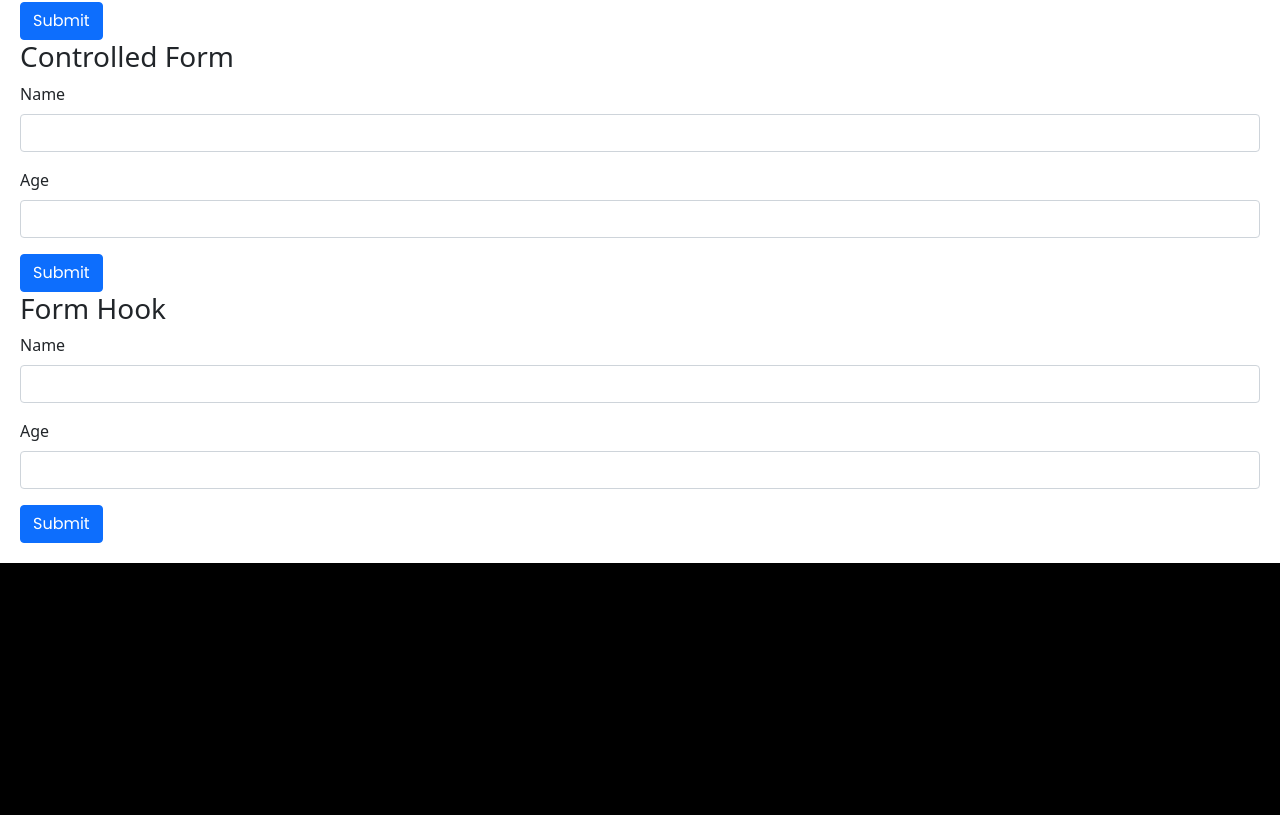
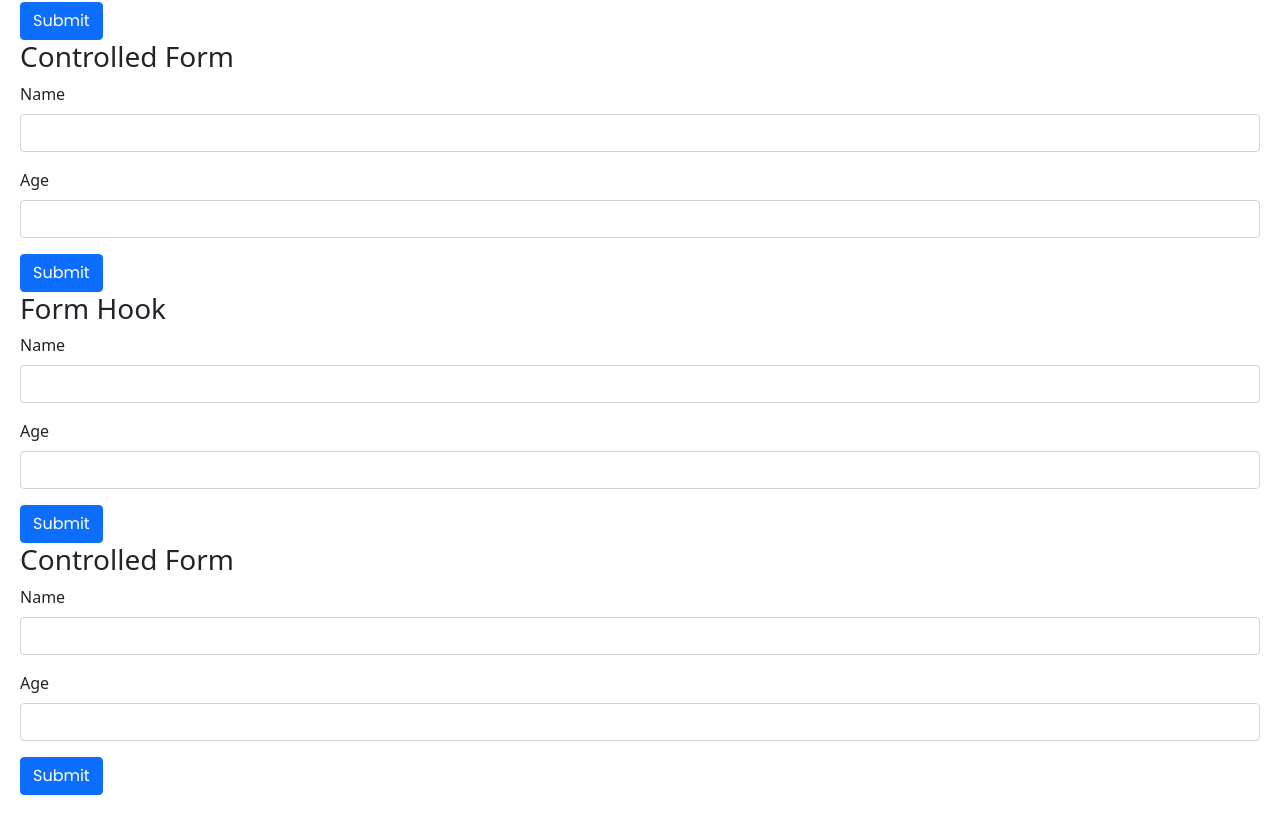
Before and after one commit to RiFactor/mosh-react-18-app, a React (Vite) app: page / in a window 1280 px wide. Shown: the part 1481-2296 px from the top of the page. Before the commit the page ends 2044 px from the top, so only its background shows below. Built offline with nearby package versions, Linux system fonts and the light colour scheme.

Commit message:
What: Schema Based Validation w/ Zod

```diff
--- a/package.json
+++ b/package.json
@@ -15,7 +15,8 @@
     "react": "^18.2.0",
     "react-dom": "^18.2.0",
     "react-hook-form": "^7.43.9",
-    "react-icons": "^4.8.0"
+    "react-icons": "^4.8.0",
+    "zod": "^3.21.4"
   },
   "devDependencies": {
     "@types/react": "^18.0.28",
--- a/src/App.tsx
+++ b/src/App.tsx
@@ -18,6 +18,7 @@ import ExpandableTextSolution from "components/ExpandableTextSolution";
 import Form from "components/Forms/Form";
 import ControlledForm from "components/Forms/ControlledForm";
 import FormHook from "components/Forms/FormHook";
+import ZodForm from "components/Forms/ZodForm";
 
 const App = () => {
   const [cartItems, setCartItems] = useState(["shirt", "hat"]);
@@ -103,6 +104,7 @@ const App = () => {
       <Form />
       <ControlledForm />
       <FormHook />
+      <ZodForm />
     </div>
   );
 };
--- /dev/null
+++ b/src/components/Forms/ZodForm.tsx
@@ -0,0 +1,56 @@
+import { FormEvent, useRef, useState } from "react";
+type TPerson = {
+  // NTS: Prefer to create types and not initialise state values
+  name?: string;
+  age?: number;
+};
+
+const ControlledForm = () => {
+  const [person, setPerson] = useState<TPerson>({});
+
+  const handleSubmit = (event: FormEvent) => {
+    event.preventDefault();
+    console.log(person);
+  };
+
+  return (
+    <form onSubmit={handleSubmit}>
+      <h3>Controlled Form</h3>
+
+      <div className="mb-3">
+        <label htmlFor="name" className="form-label">
+          Name
+        </label>
+        <input
+          onChange={(event) => {
+            setPerson({ ...person, name: event.target.value });
+          }}
+          value={person.name || ""} // QUESTION -- these are falsy so if I pass || "derek", it will render this b/c those are falsy
+          id="name"
+          type="text"
+          className="form-control"
+        />
+      </div>
+      <div className="mb-3">
+        <label htmlFor="age" className="form-label">
+          Age
+        </label>
+        <input
+          onChange={(event) =>
+            setPerson({ ...person, age: parseInt(event.target.value) })
+          }
+          value={person.age || ""}
+          // NTS resolve console error for undefined input value from state
+          name="age"
+          type="number"
+          className="form-control"
+        />
+      </div>
+      <button className="btn btn-primary" type="submit">
+        Submit
+      </button>
+    </form>
+  );
+};
+
+export default ControlledForm;
```
Also changed, not shown: Notes/notes.md (+8 -0 lines), 2 other files (tests, documents, lock files or other folders).
